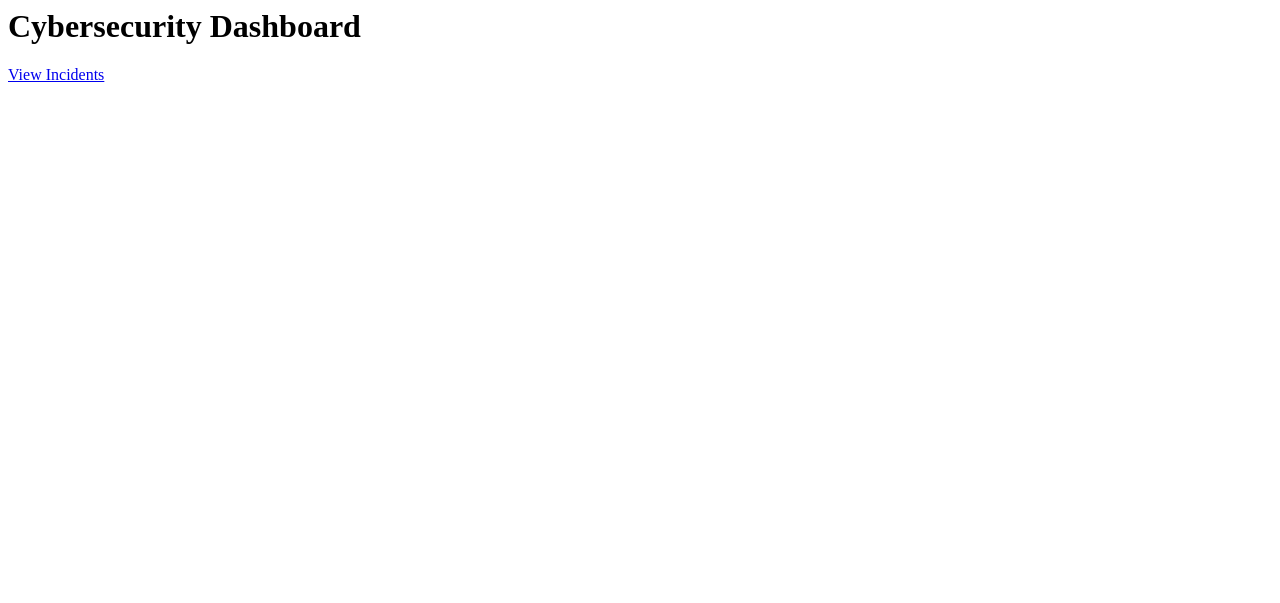
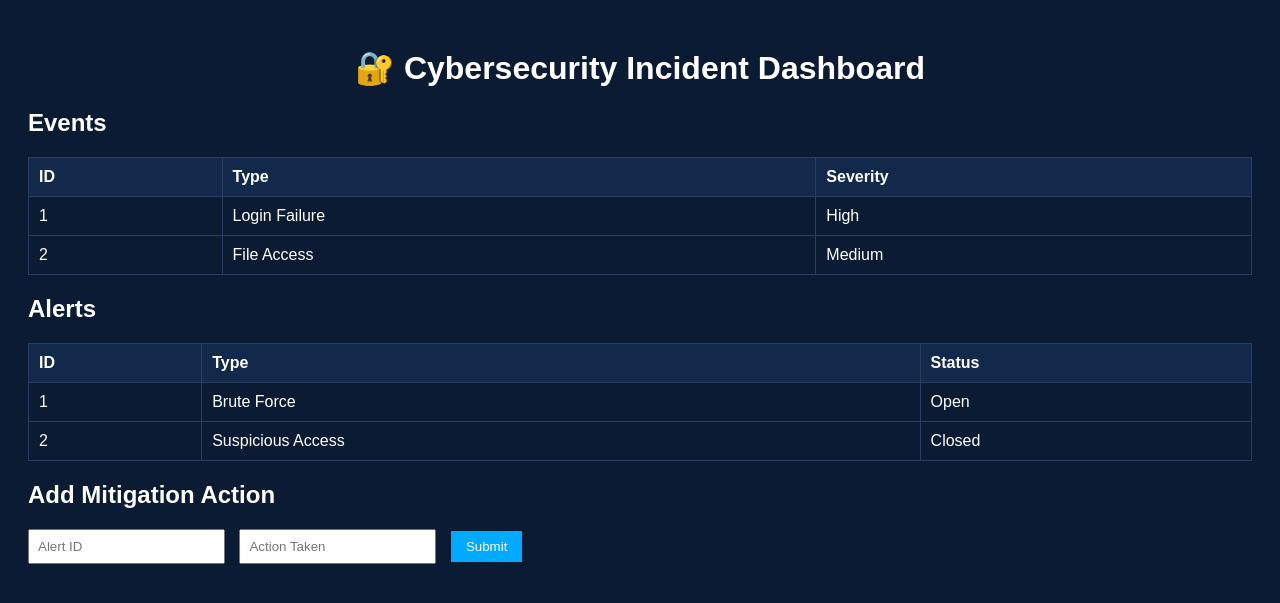
Before and after one commit to aniketrahul203-tech/cyber_project, a Flask app: page / in a window 1280 px wide. Shown: the top 603 px of the page. Run offline with Flask 3, Linux system fonts and the light colour scheme.

Commit message:
Updated UI dashboard with dark theme and tables

```diff
--- a/static/style.css
+++ b/static/style.css
@@ -0,0 +1,38 @@
+body {
+    background-color: #0b1b33;
+    color: white;
+    font-family: Arial;
+    padding: 20px;
+}
+
+h1 {
+    text-align: center;
+}
+
+table {
+    width: 100%;
+    border-collapse: collapse;
+    margin-bottom: 20px;
+}
+
+th, td {
+    border: 1px solid #2a3f5f;
+    padding: 10px;
+    text-align: left;
+}
+
+th {
+    background-color: #13294b;
+}
+
+input {
+    padding: 8px;
+    margin-right: 10px;
+}
+
+button {
+    padding: 8px 15px;
+    background-color: #00aaff;
+    border: none;
+    color: white;
+}
--- a/templates/index.html
+++ b/templates/index.html
@@ -1,2 +1,58 @@
-<h1>Cybersecurity Dashboard</h1>
-<a href="/incidents">View Incidents</a>
+<!DOCTYPE html>
+<html>
+<head>
+    <title>Cyber Dashboard</title>
+    <link rel="stylesheet" href="{{ url_for('static', filename='style.css') }}">
+</head>
+<body>
+
+    <h1>🔐 Cybersecurity Incident Dashboard</h1>
+
+    <h2>Events</h2>
+    <table>
+        <tr>
+            <th>ID</th>
+            <th>Type</th>
+            <th>Severity</th>
+        </tr>
+        <tr>
+            <td>1</td>
+            <td>Login Failure</td>
+            <td>High</td>
+        </tr>
+        <tr>
+            <td>2</td>
+            <td>File Access</td>
+            <td>Medium</td>
+        </tr>
+    </table>
+
+    <h2>Alerts</h2>
+    <table>
+        <tr>
+            <th>ID</th>
+            <th>Type</th>
+            <th>Status</th>
+        </tr>
+        <tr>
+            <td>1</td>
+            <td>Brute Force</td>
+            <td>Open</td>
+        </tr>
+        <tr>
+            <td>2</td>
+            <td>Suspicious Access</td>
+            <td>Closed</td>
+        </tr>
+    </table>
+
+    <h2>Add Mitigation Action</h2>
+
+    <form>
+        <input type="text" placeholder="Alert ID">
+        <input type="text" placeholder="Action Taken">
+        <button type="submit">Submit</button>
+    </form>
+
+</body>
+</html>
```
Also changed, not shown: 1 other file.
